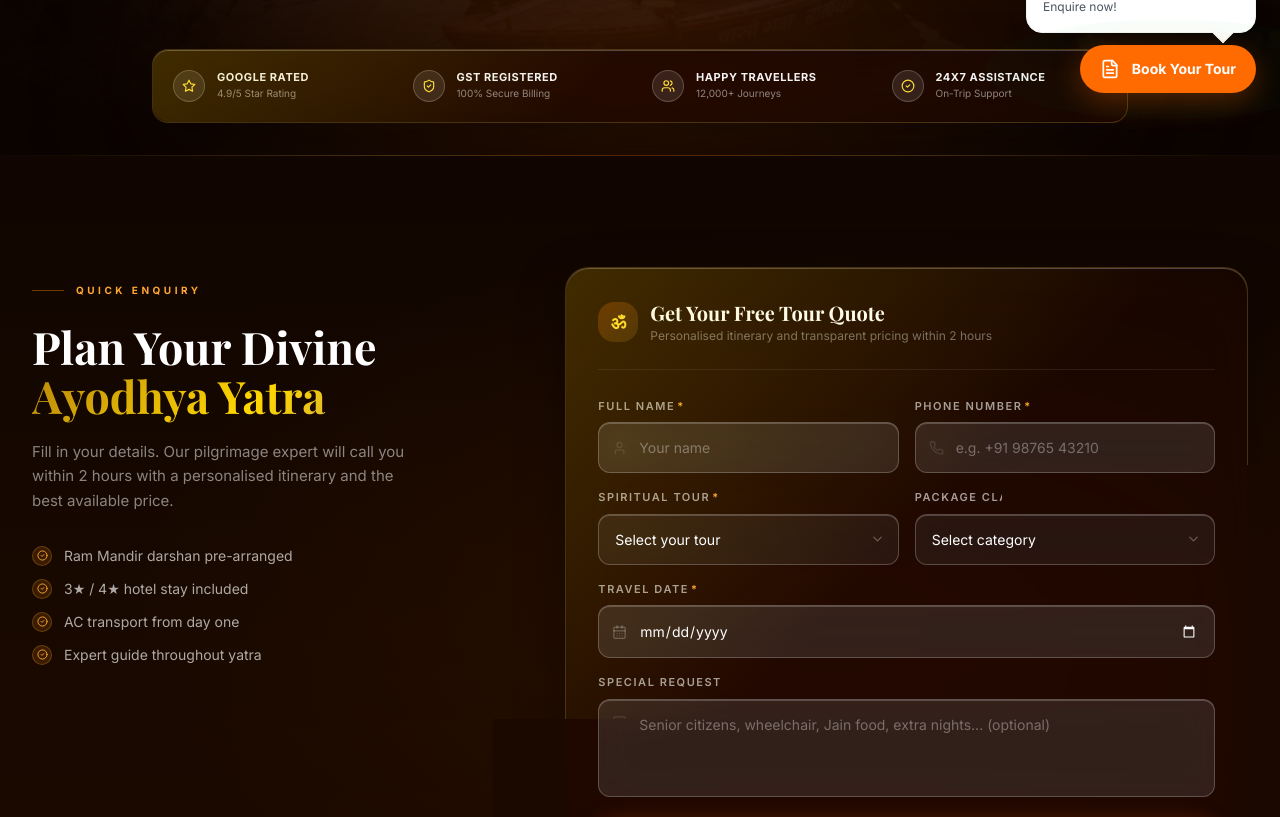
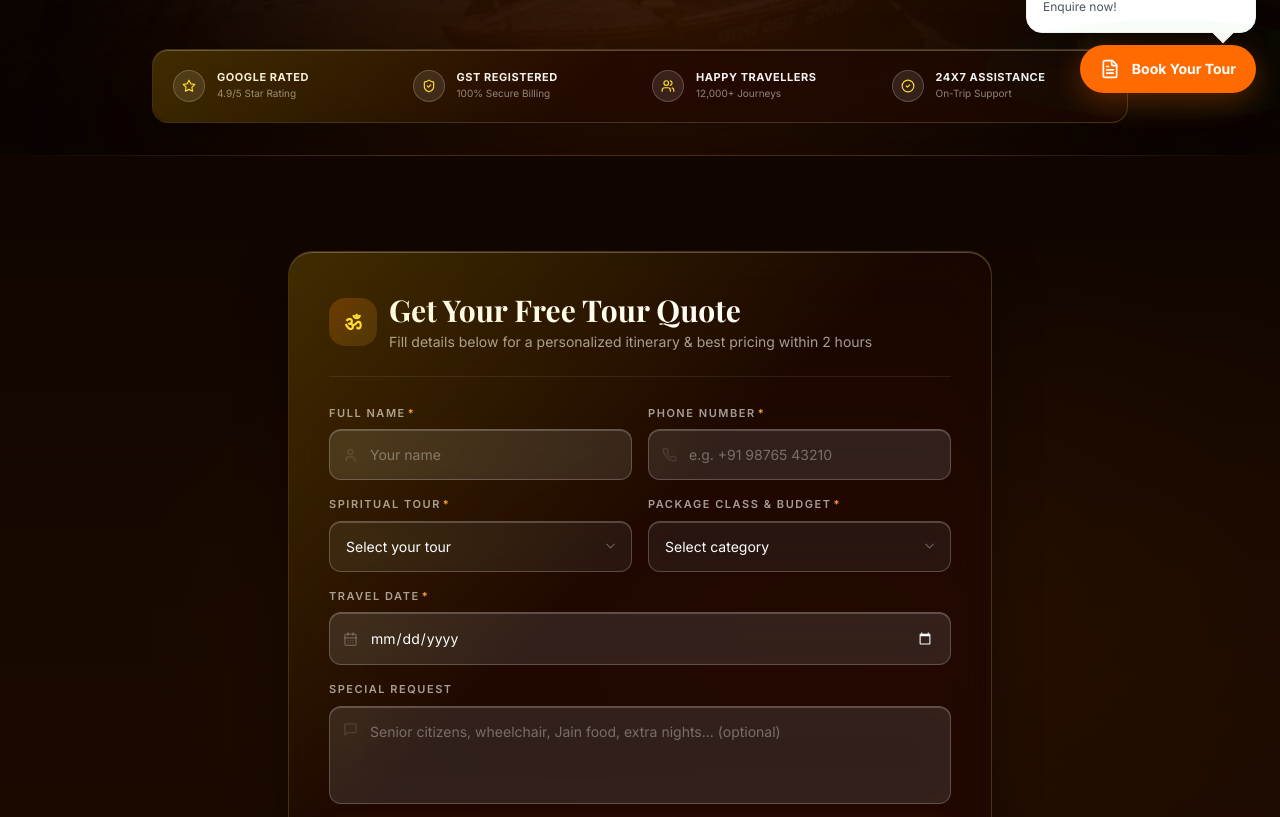
Before and after one commit to digitacurve/ayodhya-landing, a Next.js app: page / in a window 1280 px wide. Shown: the part 683-1500 px from the top of the page. Built offline with nearby package versions, Linux system fonts and the light colour scheme.

Commit message:
Center LeadCapture booking form and remove all left side text clutter

```diff
--- a/components/LeadCapture.tsx
+++ b/components/LeadCapture.tsx
@@ -396,74 +396,30 @@ export default function LeadCapture() {
         }}
       />
 
-      <div className="relative max-w-7xl mx-auto px-4 sm:px-6 lg:px-8 py-20 sm:py-28">
-        <div className="grid grid-cols-1 lg:grid-cols-12 gap-12 lg:gap-16 items-start">
-
-          {/* ── Left: Value Proposition ── */}
-          <motion.div
-            initial={{ opacity: 0, x: -28 }}
-            animate={inView ? { opacity: 1, x: 0 } : {}}
-            transition={{ duration: 0.75, ease: [0.22, 1, 0.36, 1] }}
-            className="lg:col-span-5 lg:pt-4"
-          >
-            {/* Label */}
-            <div className="flex items-center gap-3 mb-6">
-              <div className="h-px w-8 bg-saffron-500/40" />
-              <span className="text-saffron-400 text-[10px] font-bold tracking-[0.35em] uppercase">
-                Quick Enquiry
-              </span>
-            </div>
-
-            <h2 className="font-playfair font-bold text-white leading-[1.1] mb-5"
-              style={{ fontSize: "clamp(1.85rem, 4vw, 2.8rem)" }}
-            >
-              Plan Your Divine{" "}
-              <span className="text-gradient-gold">Ayodhya Yatra</span>
-            </h2>
-
-            <p className="text-white/50 text-[15px] leading-relaxed mb-8 max-w-sm">
-              Fill in your details. Our pilgrimage expert will call you within 2 hours
-              with a personalised itinerary and the best available price.
-            </p>
-
-            {/* Inclusions */}
-            {/* Inclusions */}
-            <ul className="space-y-3">
-              {inclusions.map((item) => (
-                <li key={item} className="flex items-center gap-3">
-                  <div className="w-5 h-5 rounded-full bg-saffron-500/15 border border-saffron-400/25 flex items-center justify-center flex-shrink-0">
-                    <CheckCircle2 size={11} className="text-saffron-400" />
-                  </div>
-                  <span className="text-white/65 text-[14px]">{item}</span>
-                </li>
-              ))}
-            </ul>
-          </motion.div>
-
-          {/* ── Right: Form Card ── */}
+      <div className="relative max-w-3xl mx-auto px-4 sm:px-6 lg:px-8 py-16 sm:py-24">
         <motion.div
           id="get-quote"
-            initial={{ opacity: 0, x: 28 }}
-            animate={inView ? { opacity: 1, x: 0 } : {}}
-            transition={{ duration: 0.75, delay: 0.1, ease: [0.22, 1, 0.36, 1] }}
-            className="lg:col-span-7 scroll-mt-24"
+          initial={{ opacity: 0, y: 28 }}
+          animate={inView ? { opacity: 1, y: 0 } : {}}
+          transition={{ duration: 0.75, ease: [0.22, 1, 0.36, 1] }}
+          className="scroll-mt-24"
         >
-            <div className="liquid-glass-dark rounded-3xl p-6 sm:p-8 border border-gold-500/25 shadow-2xl">
+          <div className="liquid-glass-dark rounded-3xl p-6 sm:p-10 border border-gold-500/25 shadow-2xl">
             {/* Form header */}
-              <div className="mb-7 pb-6 border-b border-white/[0.08]">
-                <div className="flex items-center gap-3">
+            <div className="mb-7 pb-6 border-b border-white/[0.08] text-center sm:text-left">
+              <div className="flex flex-col sm:flex-row items-center gap-3">
                 <div
-                    className="w-10 h-10 rounded-2xl flex items-center justify-center flex-shrink-0"
+                  className="w-12 h-12 rounded-2xl flex items-center justify-center flex-shrink-0"
                   style={{ background: "linear-gradient(135deg, rgba(255,107,0,0.25) 0%, rgba(212,175,55,0.15) 100%)" }}
                 >
-                    <span className="font-playfair text-gold-400 text-lg font-bold leading-none">ॐ</span>
+                  <span className="font-playfair text-gold-400 text-xl font-bold leading-none">ॐ</span>
                 </div>
                 <div>
-                    <h3 className="font-playfair font-bold text-white text-[1.25rem] leading-tight">
+                  <h3 className="font-playfair font-bold text-white text-2xl sm:text-3xl leading-tight">
                     Get Your Free Tour Quote
                   </h3>
-                    <p className="text-white/40 text-[12px] mt-0.5">
-                      Personalised itinerary and transparent pricing within 2 hours
+                  <p className="text-white/60 text-xs sm:text-sm mt-1">
+                    Fill details below for a personalized itinerary & best pricing within 2 hours
                   </p>
                 </div>
               </div>
@@ -472,7 +428,6 @@ export default function LeadCapture() {
             <LeadForm />
           </div>
         </motion.div>
-        </div>
       </div>
 
       {/* Bottom separator */}
```
Lines whose indentation alone changed are shown as unchanged.
